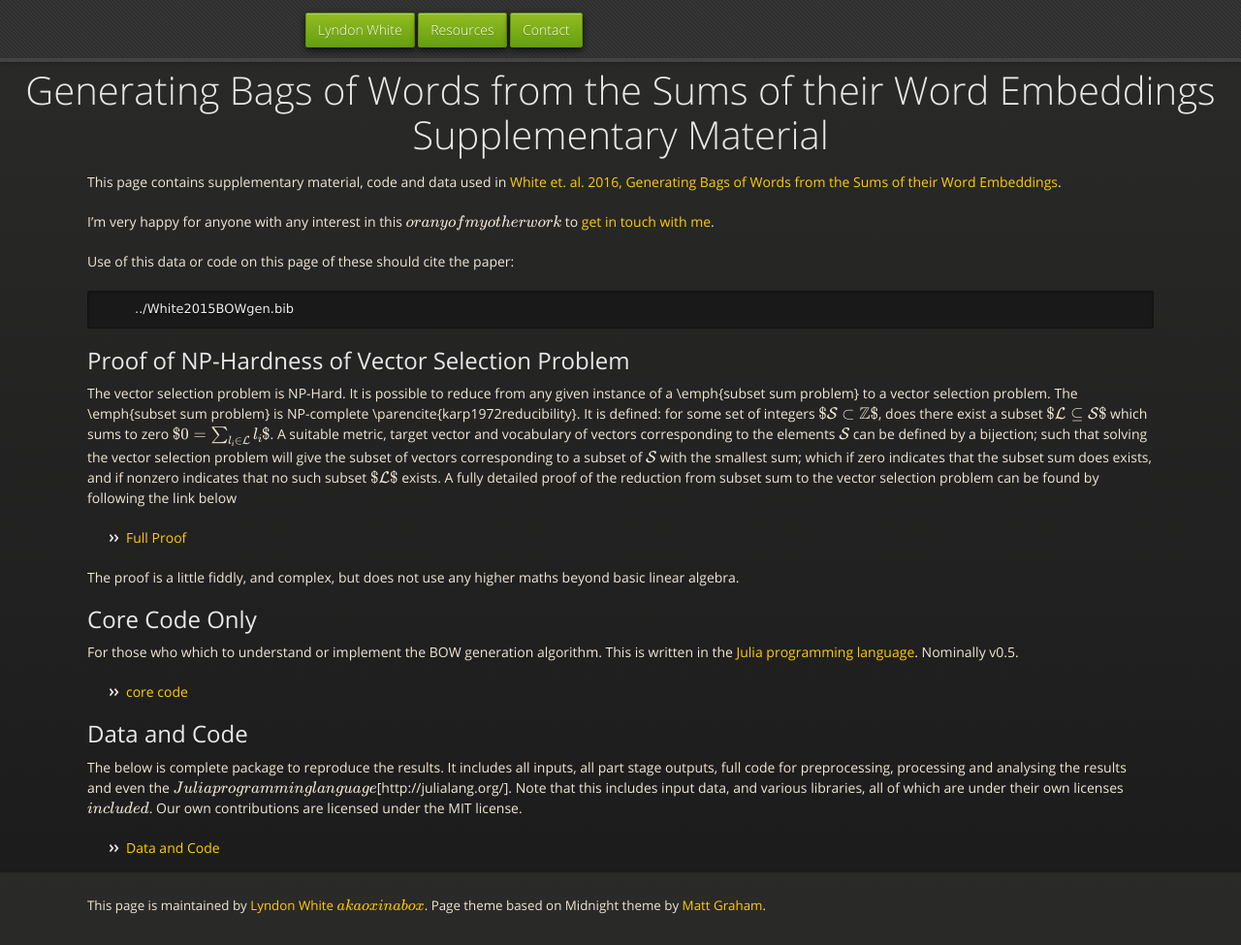
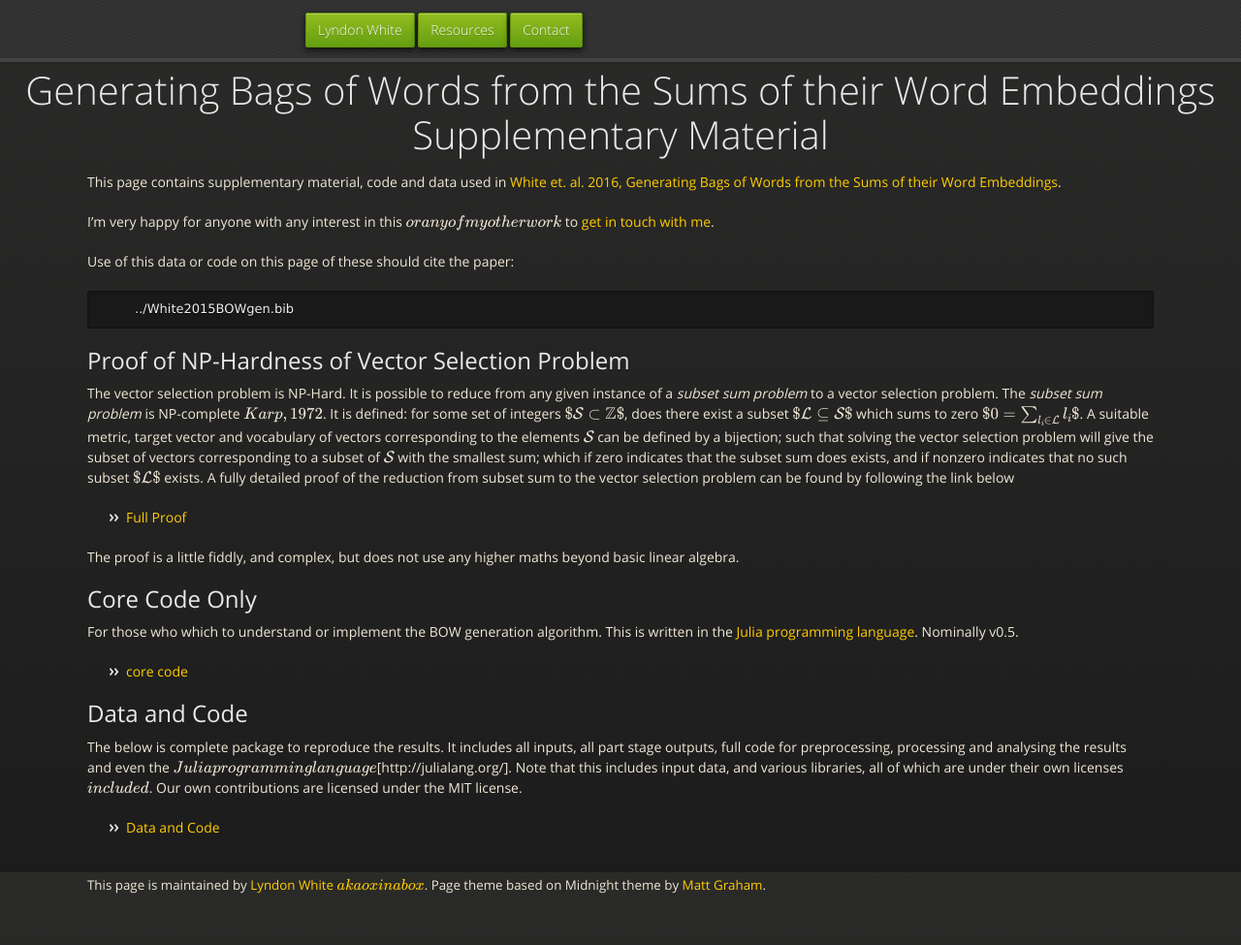
Before and after one commit to oxinabox/oxinabox.github.io, a Jekyll site: the page built from publications/White2015BOWgen/index.md, in a window 1280 px wide and 975 px high. Shown: the whole window at 97% size. Built offline with Jekyll 4.4.1, drawn with Linux system fonts in a browser that asks for light colours; nearby versions of some CDN libraries; some web fonts are replaced; formulas are drawn with MathJax 3.

Commit message:
fix emphs

```diff
--- a/publications/White2015BOWgen/index.md
+++ b/publications/White2015BOWgen/index.md
@@ -16,7 +16,7 @@ Use of this data or code on this page of these should cite the paper:
 
 ## Proof of NP-Hardness of Vector Selection Problem
 
-The vector selection problem is NP-Hard. It is possible to reduce from any given instance of a \emph{subset sum problem} to a vector selection problem. The \emph{subset sum problem} is NP-complete \parencite{karp1972reducibility}. It is defined: for some set of integers ($\mathcal{S}\subset\mathbb{Z}$), does there exist a subset ($\mathcal{L}\subseteq\mathcal{S}$) which sums to zero ($0=\sum_{l_i\in \mathcal{L}} l_i$).  A suitable metric, target vector and  vocabulary of vectors corresponding to the elements $\mathcal{S}$ can be defined by a bijection; such that solving the vector selection problem will give the subset of vectors corresponding to a subset of $\mathcal{S}$ with the smallest sum; which if zero indicates that the subset sum does exists, and if nonzero indicates that no such subset ($\mathcal{L}$) exists. A fully detailed proof of the reduction from subset sum to the vector selection problem can be found by following the link below
+The vector selection problem is NP-Hard. It is possible to reduce from any given instance of a *subset sum problem* to a vector selection problem. The *subset sum problem* is NP-complete (Karp, 1972). It is defined: for some set of integers ($\mathcal{S}\subset\mathbb{Z}$), does there exist a subset ($\mathcal{L}\subseteq\mathcal{S}$) which sums to zero ($0=\sum_{l_i\in \mathcal{L}} l_i$).  A suitable metric, target vector and  vocabulary of vectors corresponding to the elements $\mathcal{S}$ can be defined by a bijection; such that solving the vector selection problem will give the subset of vectors corresponding to a subset of $\mathcal{S}$ with the smallest sum; which if zero indicates that the subset sum does exists, and if nonzero indicates that no such subset ($\mathcal{L}$) exists. A fully detailed proof of the reduction from subset sum to the vector selection problem can be found by following the link below
 
  - [Full Proof](complexity_working.pdf)
 
```
